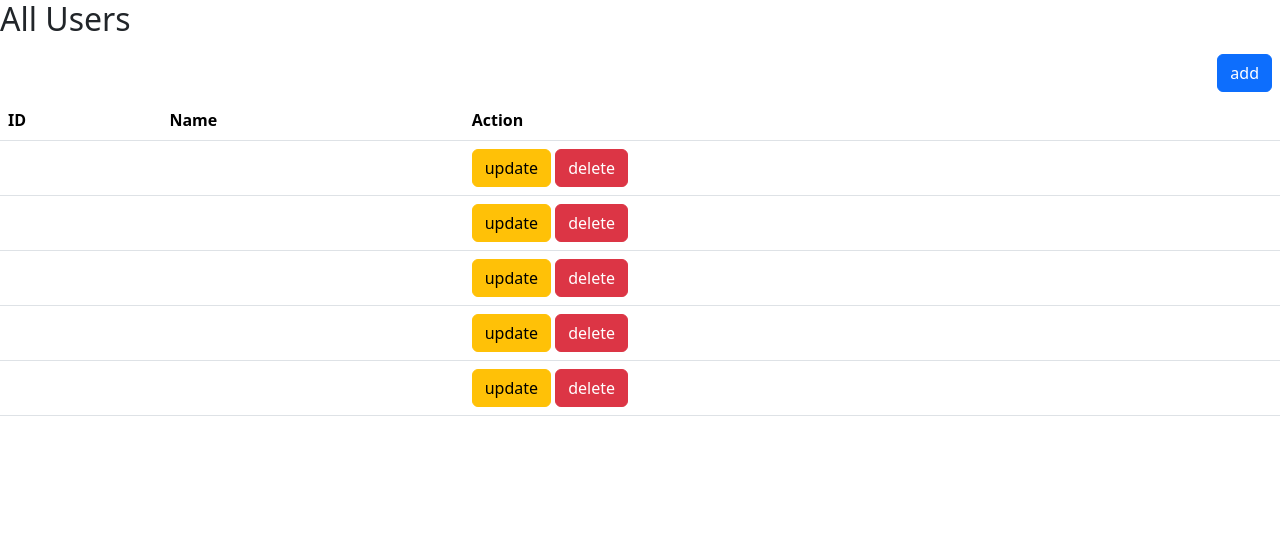
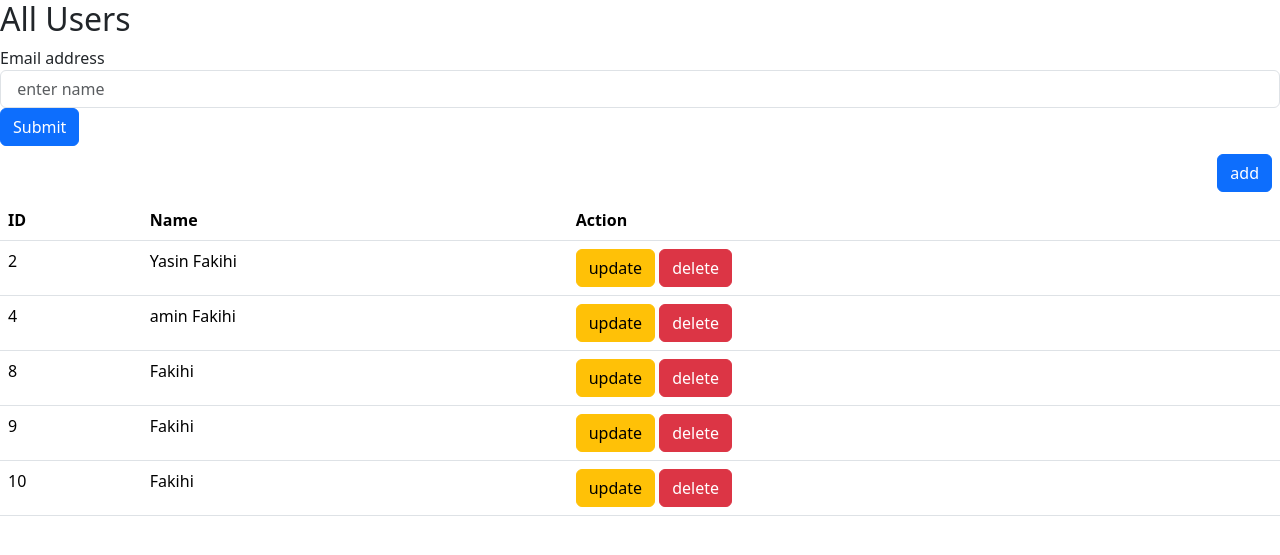
Before and after one commit to YFakihi/Architecture-MVC-StadiumStream, a PHP site: page / in a window 1280 px wide. Shown: the top 555 px of the page. Run offline with PHP 8.4, Linux system fonts and the light colour scheme; data comes from the database, SQL or seed files in the repository.

Commit message:
MVC CRUD PHP

```diff
--- /dev/null
+++ b/app/config/Router.php
@@ -0,0 +1,45 @@
+<?php
+
+class Router
+{
+    private $controller = 'App\Controllers\UserController';
+    private $method = 'index';
+    private $param = array();
+
+    public function __construct()
+    {
+        $this->route();
+    }
+
+
+
+    public function route()
+    {
+        $uri = $_SERVER['REQUEST_URI'];
+        $uri = explode('/', trim(strtolower($uri), '/'));
+        array_splice($uri,0,2);
+        if (isset($uri[0])) {
+            $controllerName = ucwords($uri[0]) . 'Controller';
+            $controller = 'App\Controllers\\' . $controllerName;
+
+            if (class_exists($controller)) {
+                $this->controller = $controller;
+            } else {
+                require '../../views/404/404.php';
+            }
+        }
+
+        $class = new $this->controller;
+
+        if (isset($uri[1]) && method_exists($class, $uri[1])) {
+            $this->method = $uri[1];
+            unset($uri[1]);
+        }
+
+        if (isset($uri[2])) {
+            $this->param = array_slice($uri, 2);
+        }
+
+        call_user_func_array([$class, $this->method], $this->param);
+    }
+}
--- a/app/controllers/UserController.php
+++ b/app/controllers/UserController.php
@@ -17,4 +17,10 @@
         $users = $this->userModel->getUsers();
         require(__DIR__.'/../../views/list_user.php');
     }
+    function adduser(){
+        require(__DIR__.'/../../views/adduser.php');
+    }
+    function insert(){
+
+    }
 }
--- a/public/index.php
+++ b/public/index.php
@@ -1,19 +1,25 @@
 <?php
-    session_start();
-    require_once __DIR__ . '/../vendor/autoload.php';
 
-    use App\Controllers\UserController;
+    require_once  '../vendor/autoload.php';
+
+//     use App\Controllers\UserController;
+
+// use App\Config\Router;
 
 
-    $userController = new UserController();
+
+//     $userController = new UserController();
 
 
-    $route = isset($_GET['route']) ? $_GET['route'] : 'home';
-    // var_dump($route);
-    switch ($route) {
+//     $route = isset($_GET['route']) ? $_GET['route'] : 'home';
+//     // var_dump($route);
+//     switch ($route) {
 
 
-        case 'home':
-            $userController->index();
-            break;
-        }
+//         case 'home':
+//             $userController->index();
+//             break;
+//         }
+
+require '../app/config/Router.php';
+$a = new Router();
--- /dev/null
+++ b/views/adduser.php
@@ -0,0 +1,22 @@
+<!DOCTYPE html>
+<html lang="en">
+<head>
+    <meta charset="UTF-8">
+    <meta name="viewport" content="width=device-width, initial-scale=1.0">
+    <link rel="stylesheet" href="https://cdn.jsdelivr.net/npm/bootstrap@5.3.2/dist/css/bootstrap.min.css">
+    <script src="https://cdn.jsdelivr.net/npm/bootstrap@5.3.2/dist/js/bootstrap.min.js" ></script>
+    <title>Document</title>
+</head>
+<body>
+
+<form  method="post" action="./insert"   >
+  <div class="form-group">
+    <label for="exampleFormControlInput1">Email address</label>
+    <input type="test" class="form-control" name="name" id="exampleFormControlInput1" placeholder=" enter name">
+  </div>
+
+
+  <button type="submit" class="btn btn-primary">Submit</button>
+</form>
+</body>
+</html>
--- a/views/list_user.php
+++ b/views/list_user.php
@@ -1,10 +1,12 @@
 <?php
 include_once'../views/layout.php';
+include_once'../views/adduser.php';
+
 ?>
 
 <table class="table">
     <div class="d-flex justify-content-end p-2">
-        <a href="#" class="btn btn-primary">add</a>
+        <a href="user/adduser" class="btn btn-primary">add</a>
     </div>
     <thead>
         <tr>
@@ -16,11 +18,11 @@
     <tbody>
         <?php foreach ($users as $user): ?>
             <tr>
-                <td><?= $user->id ?></td>
-                <td><?= $user->mame ?></td>
+            <td><?= $user['id'] ?></td>
+            <td><?= $user['mame'] ?></td>
                 <td>
-                <a href="product/edit?id=<?= $user->id ?>" class="btn btn-warning">update</a>
-                <a href="deleteUser.php?id=<?= $user->id ?>" class="btn btn-danger">delete</a>
+                <a href="product/edit" class="btn btn-warning">update</a>
+                <a href="deleteUser.php>" class="btn btn-danger">delete</a>
                 </td>
             </tr>
 
```
Also changed, not shown: app/models/UserModel.php (+0 -46 lines), views/404/404.php (added, +40 -0 lines), views/404/template_01.php (deleted, +0 -40 lines), .htaccess, public/.htaccess (added).
